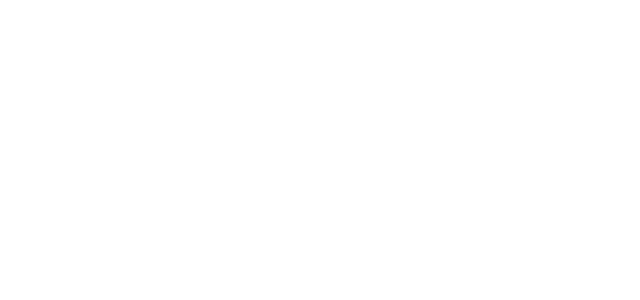
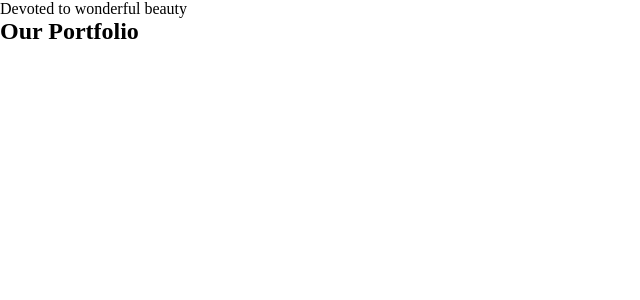
Before and after one commit to aslanmmedov/HackathonDemo, a React (Vite) app in the folder HackatonDemo/: page / in a window 1280 px wide. Shown: the top 300 px of the page, without its empty margins (0-640 px from the left). Built offline with nearby package versions, Linux system fonts and the light colour scheme.

Commit message:
some changes

```diff
--- a/HackatonDemo/src/pages/Home/index.jsx
+++ b/HackatonDemo/src/pages/Home/index.jsx
@@ -3,7 +3,17 @@
 const Home = () => {
   return (
    <>
+    <section id="OurPortfolio">
+      <div className="container">
+        <div className="head">
+          <p>Devoted to wonderful beauty</p>
+          <h1>Our Portfolio</h1>
+          <div className="cards">
 
+          </div>
+        </div>
+      </div>
+    </section>
    </>
   )
 }
```
